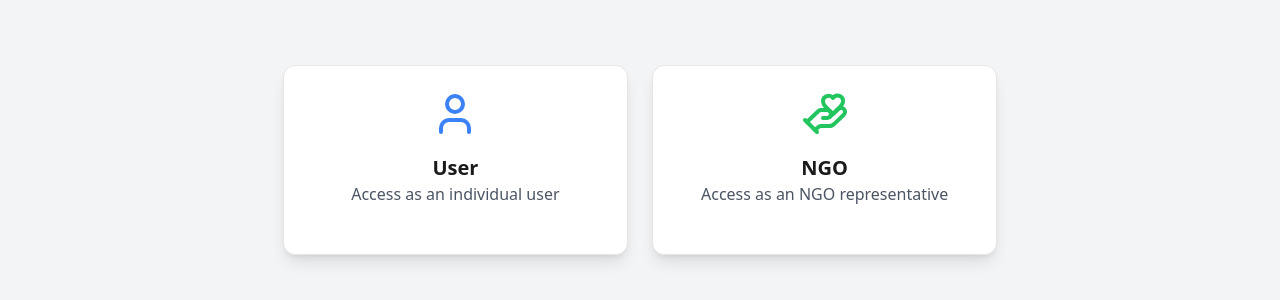
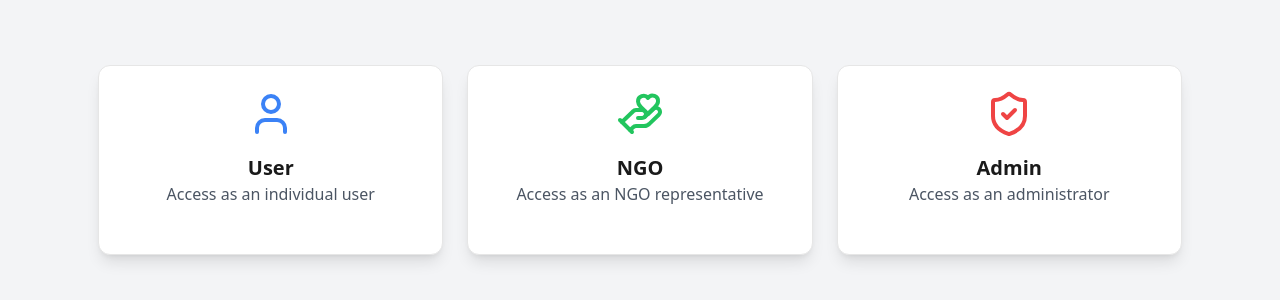
Before and after one commit to devikabongarde/greenBite, a React (Vite) app: page /role in a window 1280 px wide. Shown: the part 240-540 px from the top of the page. Built offline with nearby package versions, Linux system fonts and the light colour scheme; no server answers.

Commit message:
role card added

```diff
--- a/src/pages/RoleSelection.jsx
+++ b/src/pages/RoleSelection.jsx
@@ -1,22 +1,26 @@
 import { useNavigate } from 'react-router-dom';
 import { Button } from '@/components/ui/button';
-import { User, HandHeart } from 'lucide-react';
+import { User, HandHeart, ShieldCheck } from 'lucide-react';
 import { Card, CardContent } from '@/components/ui/card';
 
 const RoleSelection = () => {
   const navigate = useNavigate();
 
   const handleUserClick = () => {
-    navigate('/auth', { state: { isNgo: false } });
+    navigate('/auth', { state: { role: 'user' } });
   };
 
   const handleNgoClick = () => {
-    navigate('/auth', { state: { isNgo: true } });
+    navigate('/auth', { state: { role: 'ngo' } });
+  };
+
+  const handleAdminClick = () => {
+    navigate('/auth', { state: { role: 'admin' } });
   };
 
   return (
     <div className="min-h-screen flex items-center justify-center bg-gray-100 px-4">
-    <div className="grid grid-cols-1 md:grid-cols-2 gap-6">
+      <div className="grid grid-cols-1 md:grid-cols-3 gap-6">
         {/* User Card */}
         <Card
           className="p-6 flex flex-col items-center justify-center space-y-4 shadow-lg hover:shadow-xl transition cursor-pointer"
@@ -40,6 +44,18 @@ const RoleSelection = () => {
             <p className="text-gray-600">Access as an NGO representative</p>
           </CardContent>
         </Card>
+
+        {/* Admin Card */}
+        <Card
+          className="p-6 flex flex-col items-center justify-center space-y-4 shadow-lg hover:shadow-xl transition cursor-pointer"
+          onClick={handleAdminClick}
+        >
+          <ShieldCheck size={48} className="text-red-500" />
+          <CardContent className="text-center">
+            <h2 className="text-xl font-semibold">Admin</h2>
+            <p className="text-gray-600">Access as an administrator</p>
+          </CardContent>
+        </Card>
       </div>
     </div>
   );
```
Lines whose indentation alone changed are shown as unchanged.
